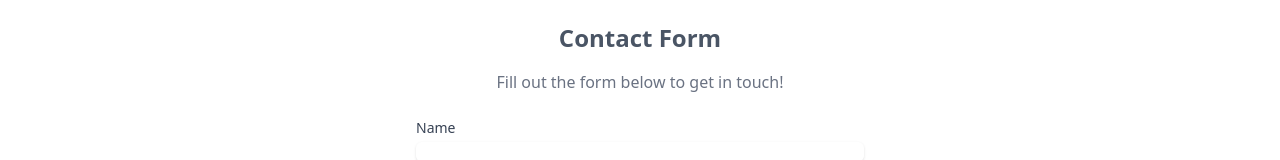
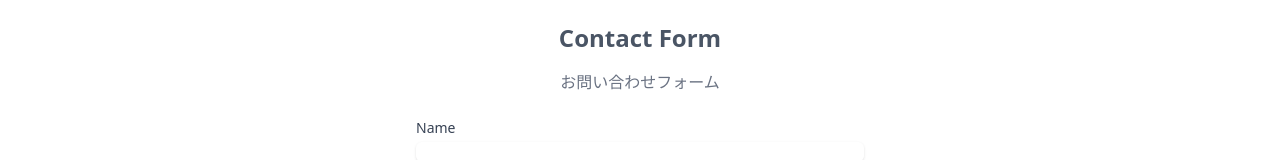
Before and after one commit to shimaaaaaaa/practice, a Next.js app: page /contacts in a window 1280 px wide. Shown: the part 130-290 px from the top of the page. Built offline with nearby package versions, Linux system fonts and the light colour scheme.

Commit message:
temp commit

```diff
--- a/app/components/ContactForm.tsx
+++ b/app/components/ContactForm.tsx
@@ -20,7 +20,7 @@
         ContactSchema.pick({ name: true }).parse({ name: value });
       }
       if (name === "email") {
-        ContactSchema.pick({ email: true }).parse({ name: value });
+        ContactSchema.pick({ email: true }).parse({ email: value });
       }
       setClientErrors((prev) => ({
         ...prev,
@@ -42,9 +42,7 @@
         <div className="max-w-md mx-auto">
           <div className="text-center">
             <h2 className="text-2xl font-bold mb-4">Contact Form</h2>
-            <p className="text-gray-500 mb-6">
-              Fill out the form below to get in touch!
-            </p>
+            <p className="text-gray-500 mb-6">お問い合わせフォーム</p>
           </div>
           <div className="space-y-4">
             <div>
```
